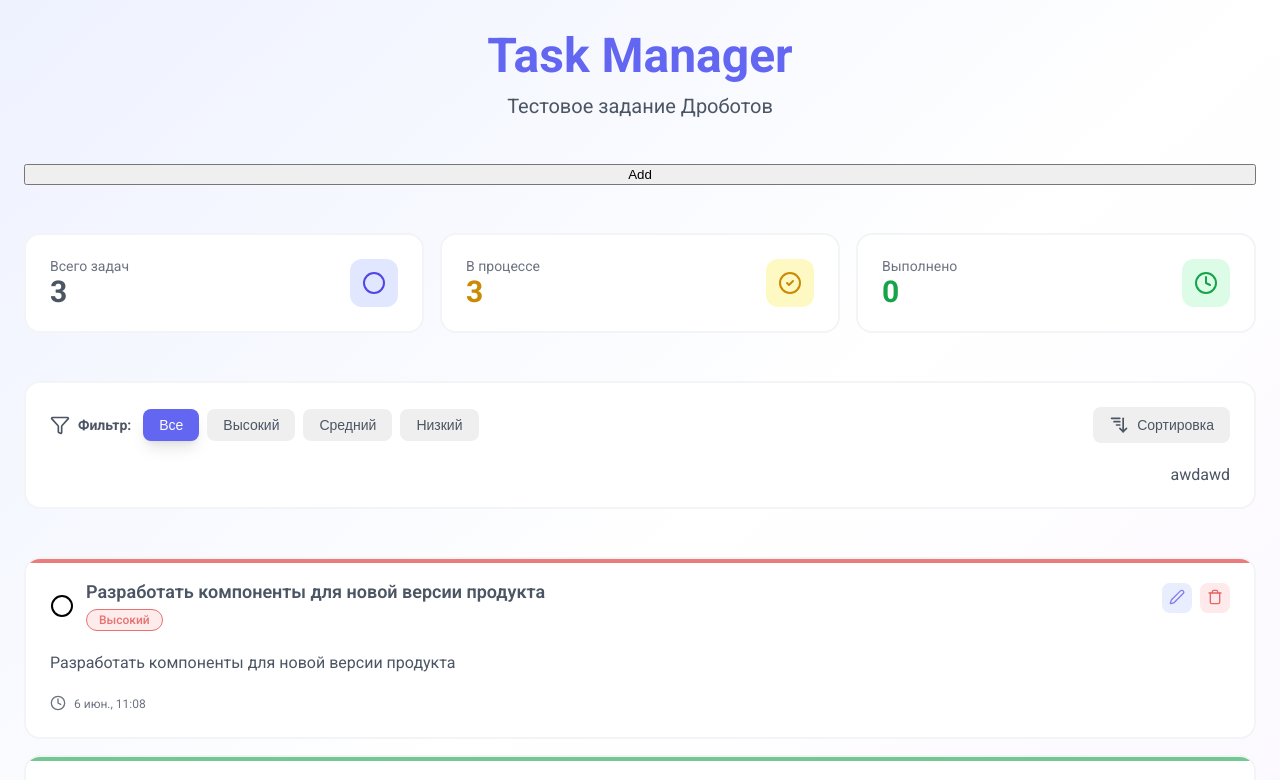
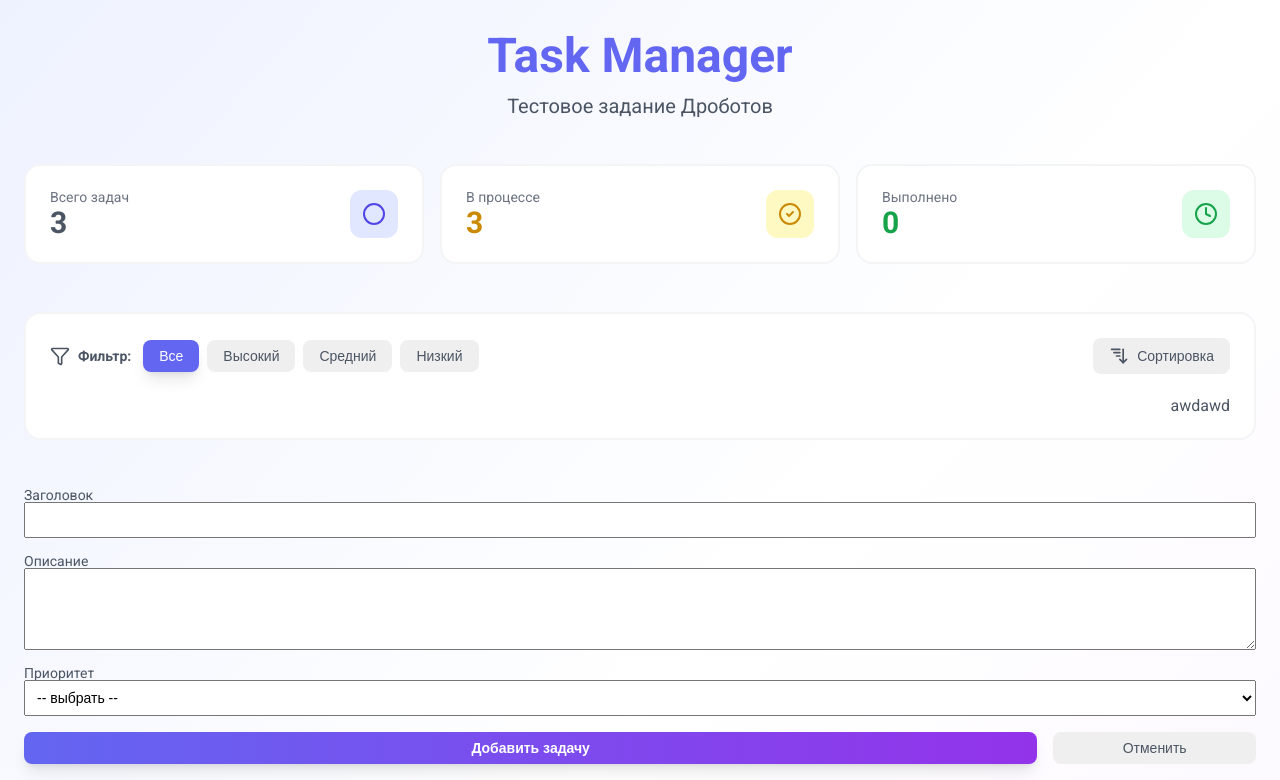
Before and after one commit to AlexDrobotov94/drobotov-sias-group-test-project, a React (Vite) app: page / in a window 1280 px wide. Shown: the top 780 px of the page. Built offline with nearby package versions, Linux system fonts and the light colour scheme.

Commit message:
feat: added add task form

```diff
--- a/package.json
+++ b/package.json
@@ -10,13 +10,16 @@
     "preview": "vite preview"
   },
   "dependencies": {
+    "@hookform/resolvers": "^5.0.1",
     "@reduxjs/toolkit": "^2.8.2",
     "lucide-react": "^0.513.0",
     "react": "^19.1.0",
     "react-dom": "^19.1.0",
+    "react-hook-form": "^7.57.0",
     "react-redux": "^9.2.0",
     "styled-components": "^6.1.18",
-    "uuid": "^11.1.0"
+    "uuid": "^11.1.0",
+    "zod": "^3.25.55"
   },
   "devDependencies": {
     "@eslint/js": "^9.25.0",
--- /dev/null
+++ b/src/features/task-forms/index.ts
@@ -0,0 +1 @@
+export { AddTaskForm } from "./ui/add-task-form";
--- /dev/null
+++ b/src/features/task-forms/ui/add-task-form.tsx
@@ -0,0 +1,125 @@
+import { useForm } from "react-hook-form";
+import { z } from "zod";
+import { zodResolver } from "@hookform/resolvers/zod";
+import styled from "styled-components";
+import type { TaskDTO } from "@/entities/task/model/types";
+import { useDispatch } from "react-redux";
+import { tasksAddTask } from "@/entities/task";
+import { ButtonUi } from "@/shared/components/buttons";
+
+const taskSchema = z.object({
+  title: z.string().min(1, "Введите заголовок"),
+  description: z.string().optional(),
+  priority: z.enum(["high", "medium", "low"], {
+    required_error: "Выберите приоритет",
+  }),
+});
+
+type TaskFormValues = z.infer<typeof taskSchema>;
+
+export function AddTaskForm({
+  onSubmit,
+  onCancel,
+}: {
+  onSubmit?: (data: TaskDTO) => void;
+  onCancel?: () => void;
+}) {
+  const dispatch = useDispatch();
+
+  const {
+    register,
+    handleSubmit,
+    formState: { errors },
+    reset,
+  } = useForm<TaskFormValues>({
+    resolver: zodResolver(taskSchema),
+  });
+
+  const handleCancel = () => {
+    onCancel?.();
+    reset();
+  };
+
+  const submitHandler = (data: TaskFormValues) => {
+    console.log(data);
+    onSubmit?.(data);
+
+    dispatch(tasksAddTask(data));
+
+    reset();
+  };
+
+  return (
+    <Form onSubmit={handleSubmit(submitHandler)}>
+      <Label>
+        Заголовок
+        <Input {...register("title")} />
+        {errors.title && <Error>{errors.title.message}</Error>}
+      </Label>
+
+      <Label>
+        Описание
+        <Textarea rows={4} {...register("description")} />
+      </Label>
+
+      <Label>
+        Приоритет
+        <Select {...register("priority")}>
+          <option value="">-- выбрать --</option>
+          <option value="high">Высокий</option>
+          <option value="medium">Средний</option>
+          <option value="low">Низкий</option>
+        </Select>
+        {errors.priority && <Error>{errors.priority.message}</Error>}
+      </Label>
+
+      <ButtonsContainer>
+        <ButtonUi type="submit" variant="primary">
+          Добавить задачу
+        </ButtonUi>
+        <ButtonUi variant="secondary" onClick={handleCancel}>
+          Отменить
+        </ButtonUi>
+      </ButtonsContainer>
+    </Form>
+  );
+}
+
+const Form = styled.form`
+  display: flex;
+  flex-direction: column;
+  gap: 1rem;
+  width: 100%;
+`;
+
+const Label = styled.label`
+  display: flex;
+  flex-direction: column;
+  font-size: 14px;
+`;
+
+const Input = styled.input`
+  padding: 8px;
+  font-size: 14px;
+`;
+
+const Textarea = styled.textarea`
+  padding: 8px;
+  font-size: 14px;
+`;
+
+const Select = styled.select`
+  padding: 8px;
+  font-size: 14px;
+`;
+
+const ButtonsContainer = styled.div`
+  display: grid;
+  grid-template-columns: 5fr 1fr;
+  gap: 1rem;
+`;
+
+const Error = styled.span`
+  color: red;
+  font-size: 12px;
+`;
--- a/src/pages/main/ui/main.tsx
+++ b/src/pages/main/ui/main.tsx
@@ -4,12 +4,9 @@ import { Container } from "@/shared/components/container";
 import { TasksActionsWidget } from "@/widgets/tasks-actions";
 import { TasksTotals } from "@/features/tasks";
 import { TasksList } from "@/features/tasks";
-import { useDispatch } from "react-redux";
-import { tasksAddTask } from "@/entities/task";
+import { AddTaskForm } from "@/features/task-forms";
 
 export function MainPage() {
-  const dispatch = useDispatch();
-
   return (
     <Container>
       <Root>
@@ -20,24 +17,13 @@ export function MainPage() {
           <Typography size="large">Тестовое задание Дроботов</Typography>
         </HeaderContainer>
 
-        <button
-          onClick={() => {
-            dispatch(
-              tasksAddTask({
-                title: "Новая задача",
-                description: "Описание задачи",
-                priority: "high",
-              })
-            );
-          }}
-        >
-          Add
-        </button>
-
         <TasksTotalsListContainer>
           <TasksTotals />
         </TasksTotalsListContainer>
+
         <TasksActionsWidget />
+
+        <AddTaskForm />
 
         <TasksList />
       </Root>
--- a/src/shared/components/buttons.tsx
+++ b/src/shared/components/buttons.tsx
@@ -27,6 +27,7 @@ const buttonVariants = {
 const StyledButton = styled.button<{ $variant: ButtonVariant }>`
   display: flex;
   align-items: center;
+  justify-content: center;
   gap: ${({ theme }) => theme.spacing.sm};
   padding: ${({ theme }) => `${theme.spacing.sm} ${theme.spacing.md}`};
   font-size: ${({ theme }) => theme.fontSizes.medium};
```
Also changed, not shown: 1 other file (tests, documents, lock files or other folders).
